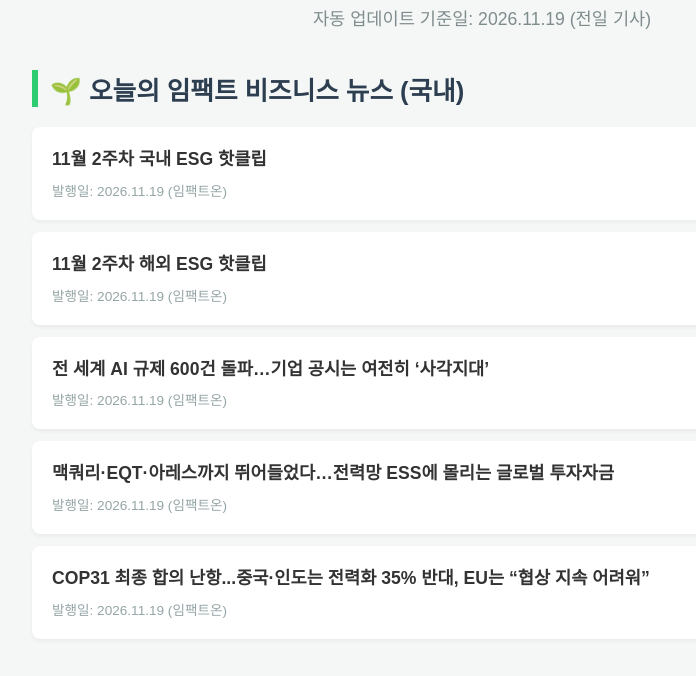
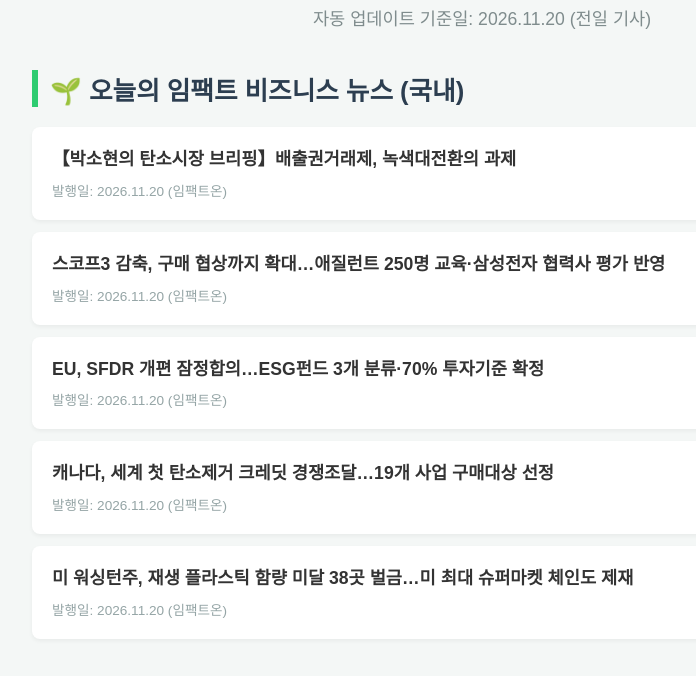
Before and after one commit to jack0322598-web/daily-impact-news, a plain HTML site: page index.html in a window 1280 px wide. Shown: the part 87-763 px from the top of the page, without its empty margins (158-854 px from the left). Drawn offline with Linux system fonts and the light colour scheme.

Commit message:
🌱 매일 아침 7시 뉴스 자동 업데이트

```diff
--- a/index.html
+++ b/index.html
@@ -21,34 +21,34 @@
 </head>
 <body>
     <h1>📋 오늘의 종합 뉴스 브리핑</h1>
-    <div class="date-title">자동 업데이트 기준일: 2026.11.19 (전일 기사)</div>
+    <div class="date-title">자동 업데이트 기준일: 2026.11.20 (전일 기사)</div>
 
     <div class="section-title">🌱 오늘의 임팩트 비즈니스 뉴스 (국내)</div>
 
         <div class="news-card">
-            <div class="news-title"><a href="https://www.impacton.net/news/articleView.html?idxno=30751" target="_blank">11월 2주차 국내 ESG 핫클립</a></div>
-            <div class="news-date">발행일: 2026.11.19 (임팩트온)</div>
+            <div class="news-title"><a href="https://www.impacton.net/news/articleView.html?idxno=30764" target="_blank">【박소현의 탄소시장 브리핑】배출권거래제, 녹색대전환의 과제</a></div>
+            <div class="news-date">발행일: 2026.11.20 (임팩트온)</div>
         </div>
 
         <div class="news-card">
-            <div class="news-title"><a href="https://www.impacton.net/news/articleView.html?idxno=30752" target="_blank">11월 2주차 해외 ESG 핫클립</a></div>
-            <div class="news-date">발행일: 2026.11.19 (임팩트온)</div>
+            <div class="news-title"><a href="https://www.impacton.net/news/articleView.html?idxno=30763" target="_blank">스코프3 감축, 구매 협상까지 확대…애질런트 250명 교육·삼성전자 협력사 평가 반영</a></div>
+            <div class="news-date">발행일: 2026.11.20 (임팩트온)</div>
         </div>
 
         <div class="news-card">
-            <div class="news-title"><a href="https://www.impacton.net/news/articleView.html?idxno=30747" target="_blank">전 세계 AI 규제 600건 돌파…기업 공시는 여전히 ‘사각지대’</a></div>
-            <div class="news-date">발행일: 2026.11.19 (임팩트온)</div>
+            <div class="news-title"><a href="https://www.impacton.net/news/articleView.html?idxno=30762" target="_blank">EU, SFDR 개편 잠정합의…ESG펀드 3개 분류·70% 투자기준 확정</a></div>
+            <div class="news-date">발행일: 2026.11.20 (임팩트온)</div>
         </div>
 
         <div class="news-card">
-            <div class="news-title"><a href="https://www.impacton.net/news/articleView.html?idxno=30744" target="_blank">맥쿼리·EQT·아레스까지 뛰어들었다…전력망 ESS에 몰리는 글로벌 투자자금</a></div>
-            <div class="news-date">발행일: 2026.11.19 (임팩트온)</div>
+            <div class="news-title"><a href="https://www.impacton.net/news/articleView.html?idxno=30760" target="_blank">캐나다, 세계 첫 탄소제거 크레딧 경쟁조달…19개 사업 구매대상 선정</a></div>
+            <div class="news-date">발행일: 2026.11.20 (임팩트온)</div>
         </div>
 
         <div class="news-card">
-            <div class="news-title"><a href="https://www.impacton.net/news/articleView.html?idxno=30743" target="_blank">COP31 최종 합의 난항...중국·인도는 전력화 35% 반대, EU는 “협상 지속 어려워”</a></div>
-            <div class="news-date">발행일: 2026.11.19 (임팩트온)</div>
+            <div class="news-title"><a href="https://www.impacton.net/news/articleView.html?idxno=30761" target="_blank">미 워싱턴주, 재생 플라스틱 함량 미달 38곳 벌금…미 최대 슈퍼마켓 체인도 제재</a></div>
+            <div class="news-date">발행일: 2026.11.20 (임팩트온)</div>
         </div>
 
     <div class="section-title macro">🇺🇸 오늘의 미국 거시경제 브리핑 (글로벌)</div>
-<div class='sub-category'>📌 경제지표</div><div class='no-news'>2026.11.19 자 뉴스가 없습니다.</div><div class='sub-category'>📌 통화정책</div><div class='no-news'>2026.11.19 자 뉴스가 없습니다.</div><div class='sub-category'>📌 관세</div><div class='no-news'>2026.11.19 자 뉴스가 없습니다.</div><div class='sub-category'>📌 외교</div><div class='no-news'>2026.11.19 자 뉴스가 없습니다.</div></body></html>
+<div class='sub-category'>📌 경제지표</div><div class='no-news'>2026.11.20 자 뉴스가 없습니다.</div><div class='sub-category'>📌 통화정책</div><div class='no-news'>2026.11.20 자 뉴스가 없습니다.</div><div class='sub-category'>📌 관세</div><div class='no-news'>2026.11.20 자 뉴스가 없습니다.</div><div class='sub-category'>📌 외교</div><div class='no-news'>2026.11.20 자 뉴스가 없습니다.</div></body></html>
```
